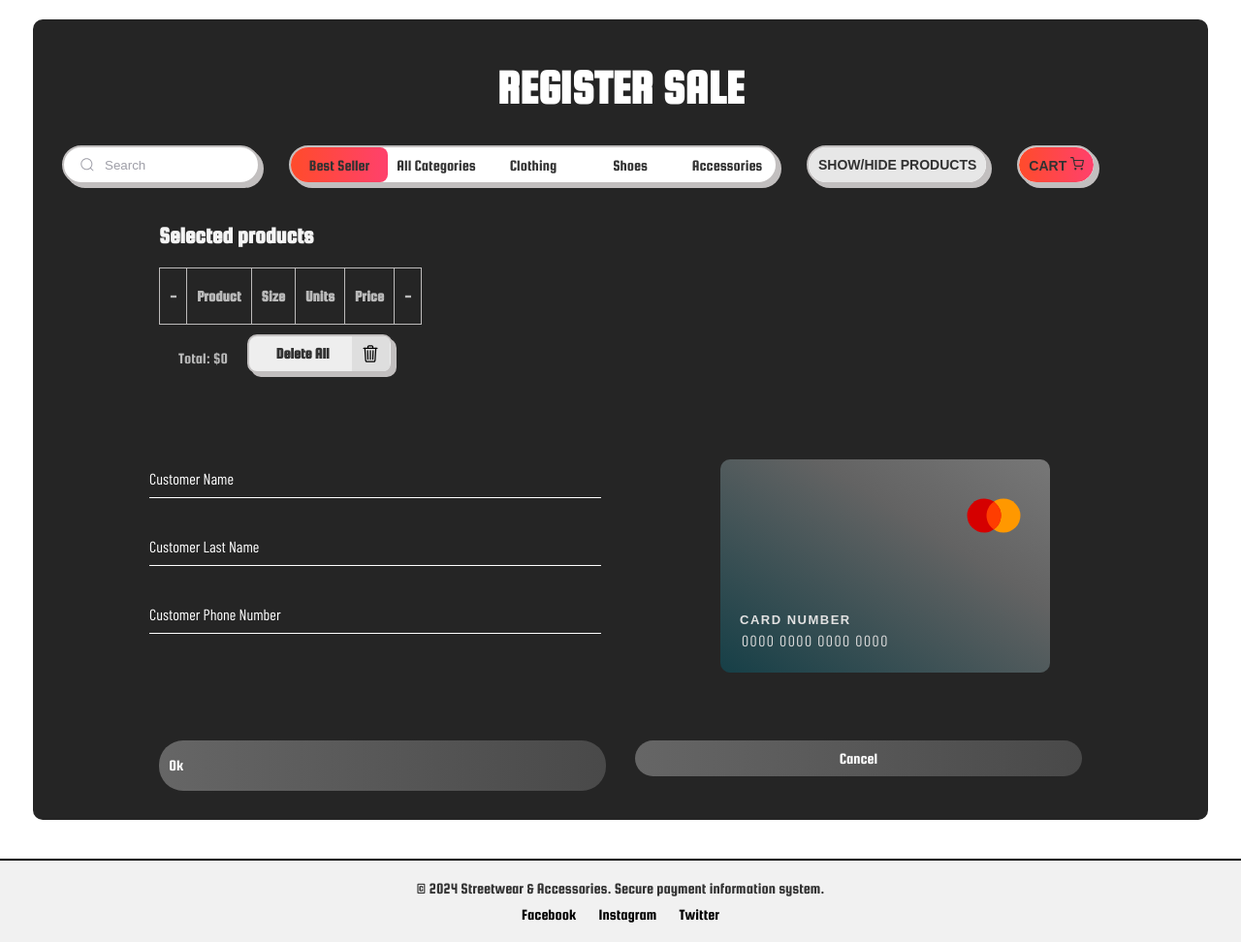
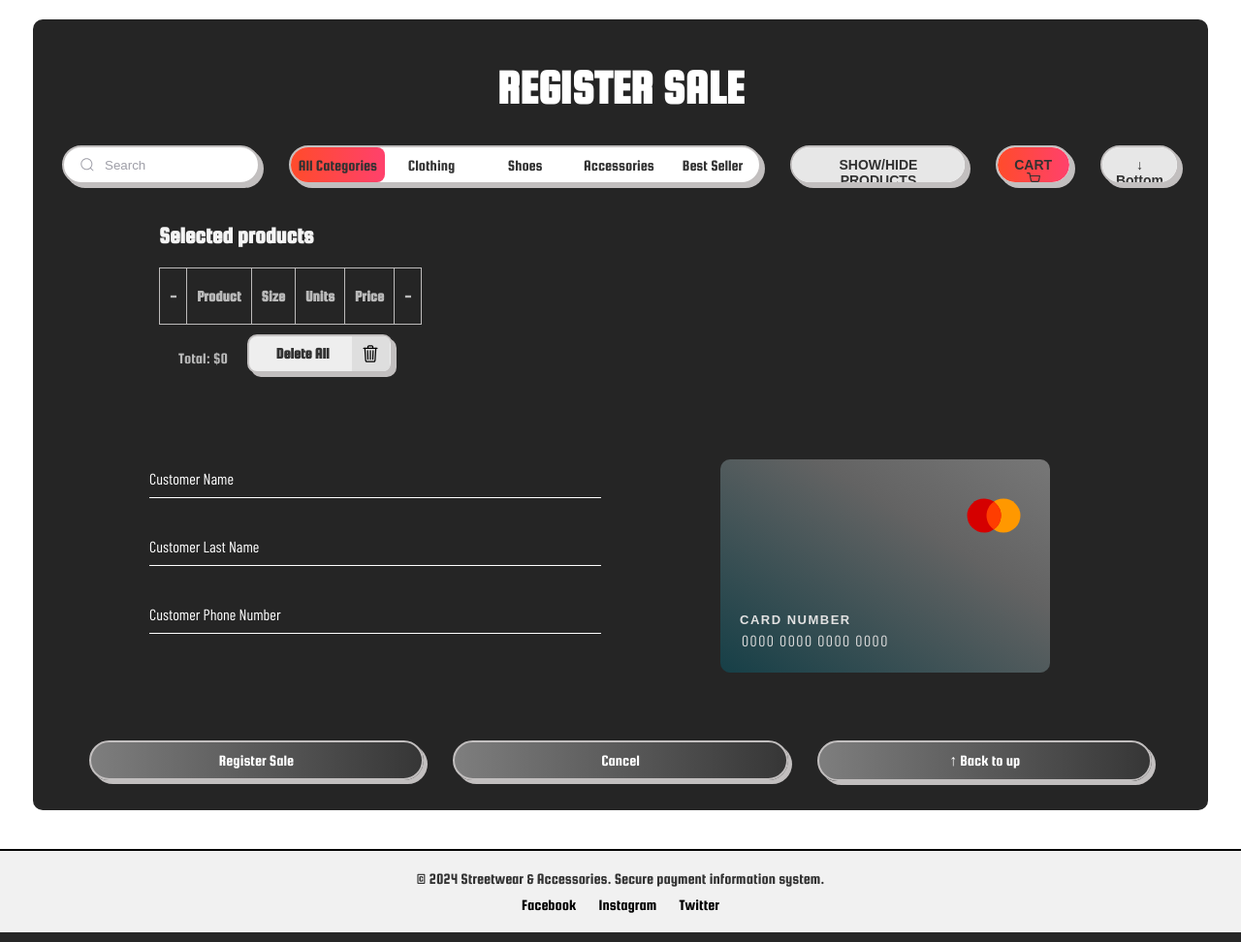
Before and after one commit to AlejandroRiba/proyectocryp2, a Flask app: page /registra_venta in a window 1280 px wide. Shown: the part 70-1042 px from the top of the page at 97% size. Run offline with Flask 3, Linux system fonts and the light colour scheme; the visitor is signed in with stand-in values (Sample User, id 1); lists and menus that the app fills with data are empty.

Commit message:
Front para la venta

```diff
--- a/models/Producto.py
+++ b/models/Producto.py
@@ -98,8 +98,8 @@ def editar_producto_con_variantes(producto_id, nombre, color, precio, variantes,
 def obtener_productos():
     return Producto.query.all()
 
-def mas_vendidos():
-    return Producto.query.order_by(Producto.salidas.desc()).limit(4).all()
+def productos_paginados():
+    return Producto.query.paginate(page=1, per_page=4)
 
 def obtener_producto_por_id(id):
     return Producto.query.get(id)
--- a/routes/clients_transactions.py
+++ b/routes/clients_transactions.py
@@ -3,7 +3,7 @@ import json
 from flask import Blueprint, redirect, render_template, request, session
 
 from models.Cliente import crear_cliente_con_tarjeta
-from models.Producto import mas_vendidos, modificar_salidas_producto, modificar_stock_variante, obtener_producto_por_id
+from models.Producto import productos_paginados, modificar_salidas_producto, modificar_stock_variante, obtener_producto_por_id
 from models.Producto import obtener_salidas_producto, obtener_stock_variante, obtener_variante_por_id_y_talla, obtener_variantes_por_producto_id
 from models.Tarjeta import obtener_clave_tarjeta
 from models.Transaccion import consulta_transacciones, crear_transaccion_con_detalles, transacciones_por_empleado
@@ -22,8 +22,8 @@ def consulta_clientes():
 @clients_transactions_blueprint.route('/registra_venta', methods=['GET'])
 def registra_venta():
     username = session['username']
-    productos = mas_vendidos() #aplica un filtro de productos más vendidos para que no se tenga una tabla muy extensa
-    return render_template('registra_venta.html', status=username, productos=productos)
+    productos = productos_paginados() #aplica un filtro de productos más vendidos para que no se tenga una tabla muy extensa
+    return render_template('registra_venta.html', status=username, productos=productos, page=1, per_page=4)
 
 
 @clients_transactions_blueprint.route('/procesar_venta', methods=['POST'])
--- a/static/buttons.css
+++ b/static/buttons.css
@@ -325,27 +325,35 @@ input[type="number"]::-webkit-outer-spin-button {
 
 /* LOADING */
 .loading {
-    color: white;
-    font-weight: 500;
-    border-radius: 0.5rem;
-    font-size: 1rem;
-    line-height: 2rem;
-    padding-left: 2rem;
-    padding-right: 2rem;
-    padding-top: 0.7rem;
-    padding-bottom: 0.7rem;
-    text-align: center;
-    margin-right: 0.5rem;
-    display: inline-flex;
-    align-items: center;
+    width: 100%;
+    padding: 10px;
     border: none;
+    border-radius: 25px;
+    color: #fff;
+    background: linear-gradient(to right, #7e7e7e, #363636);
+    font-size: 16px;
+    font-family: 'Squada One';
+    cursor: pointer;
+    border: 2px solid #c2bfbf;
+    box-shadow: 4px 4px #c2bfbf;
 }
+
+.send_btn:hover{
+    background: linear-gradient(to right, #504f4f, #1b8102);
+}
+
+.cancel_btn:hover{
+    /* background: linear-gradient(to right, #504f4f, #530827); */
+    background: linear-gradient(to right, #f8735b, #e24469);
+}
+
 
 .loading svg {
     display: inline;
-    width: 1.3rem;
-    height: 1.3rem;
-    margin-right: 0.75rem;
+    width: 14px;
+    padding: 0;
+    margin-right: 10px;
+    height: 14px;
     color: white;
     animation: spin_357 1s linear infinite;
 }
@@ -481,3 +489,27 @@ input[type="number"]::-webkit-outer-spin-button {
   width: 100%;
   font-weight: bold;
 }
+
+/*BOTONES NEXT Y PREV*/
+.pagination{
+    margin: 0;
+    padding: 10px 20px;
+}
+
+.next {
+    position: relative;
+    font-size: 16px;
+    height: 20px;
+    border: none;
+    color: #b9b9b9;
+    background-color:transparent;
+    overflow: hidden;
+    border-radius: 5px;
+    font-family: 'Squada One', sans-serif;
+}
+
+.next:hover {
+    background: linear-gradient(to right, #ff4b2b, #ff416c);
+    color: #323232;
+    transition: 0.2s;
+}
--- a/templates/registra_venta.html
+++ b/templates/registra_venta.html
@@ -16,7 +16,7 @@
     <!-- Navbar -->
     <!-- EMPIEZA CONTENIDO DE PÁGINA -->
     <div class="contenedor_buscador">
-        <h1>REGISTER SALE</h1>
+        <h1 id="title">REGISTER SALE</h1>
         <!-- BUSCADOR Y FILTROS -->
         {% include "shared/buscador.html" %}
         <!-- BUSCADOR Y FILTROS -->
@@ -78,14 +78,17 @@
             </div>
 
             <div style="display: flex; gap: 30px; text-align: center; justify-content: center; padding: 20px 0;">
-              <div class="button-box" style="width: 40%;">
-                <button class="loading" type="submit"><svg style="display: none;" aria-hidden="true" role="status" class="inline w-4 h-4 mr-3 text-white animate-spin" viewBox="0 0 100 101" fill="none" xmlns="http://www.w3.org/2000/svg">
+              <div style="width: 30%;">
+                <button id="btn_enviar" class="loading send_btn" type="submit"><svg id="svg_loading" style="display: none;" aria-hidden="true" role="status" class="inline w-4 h-4 mr-3 text-white animate-spin" viewBox="0 0 100 101" fill="none" xmlns="http://www.w3.org/2000/svg">
                     <path d="M100 50.5908C100 78.2051 77.6142 100.591 50 100.591C22.3858 100.591 0 78.2051 0 50.5908C0 22.9766 22.3858 0.59082 50 0.59082C77.6142 0.59082 100 22.9766 100 50.5908ZM9.08144 50.5908C9.08144 73.1895 27.4013 91.5094 50 91.5094C72.5987 91.5094 90.9186 73.1895 90.9186 50.5908C90.9186 27.9921 72.5987 9.67226 50 9.67226C27.4013 9.67226 9.08144 27.9921 9.08144 50.5908Z" fill="#E5E7EB"></path>
                     <path d="M93.9676 39.0409C96.393 38.4038 97.8624 35.9116 97.0079 33.5539C95.2932 28.8227 92.871 24.3692 89.8167 20.348C85.8452 15.1192 80.8826 10.7238 75.2124 7.41289C69.5422 4.10194 63.2754 1.94025 56.7698 1.05124C51.7666 0.367541 46.6976 0.446843 41.7345 1.27873C39.2613 1.69328 37.813 4.19778 38.4501 6.62326C39.0873 9.04874 41.5694 10.4717 44.0505 10.1071C47.8511 9.54855 51.7191 9.52689 55.5402 10.0491C60.8642 10.7766 65.9928 12.5457 70.6331 15.2552C75.2735 17.9648 79.3347 21.5619 82.5849 25.841C84.9175 28.9121 86.7997 32.2913 88.1811 35.8758C89.083 38.2158 91.5421 39.6781 93.9676 39.0409Z" fill="currentColor"></path>
-                    </svg>Ok</button>
+                    </svg>Register Sale</button>
               </div>
-              <div class="button-box" style="width: 40%;">
-                <button type="button" onclick="redireccion('/')">Cancel</button>
+              <div  style="width: 30%;">
+                <button id="btn_cancel" class="loading cancel_btn" type="button" onclick="redireccion('/')">Cancel</button>
+              </div>
+              <div style="width: 30%;">
+                <button id="btn_subir" class="loading cancel_btn" type="button" onclick="volverArriba()">↑ Back to up</button>
               </div>
             </div>
         </form>
--- a/templates/shared/buscador.html
+++ b/templates/shared/buscador.html
@@ -11,13 +11,7 @@
     </div>
     <div class="wrapper1">
         <div class="option1" onclick="aplicarFiltros()">
-            <input checked="" value="best" name="filtro" type="radio" class="input" />
-            <div class="btn">
-            <span class="span">Best Seller</span>
-            </div>
-        </div>
-        <div class="option1" onclick="aplicarFiltros()">
-            <input value="" name="filtro" type="radio" class="input" />
+            <input checked value="" name="filtro" type="radio" class="input" />
             <div class="btn">
             <span class="span">All Categories</span>
             </div>
@@ -40,6 +34,12 @@
             <span class="span">Accessories</span>
             </div>
         </div>
+        <div class="option1" onclick="aplicarFiltros()">
+            <input value="best" name="filtro" type="radio" class="input" />
+            <div class="btn">
+            <span class="span">Best Seller</span>
+            </div>
+        </div>
     </div>
     <div class="group">
         <button id="btn_shproductos" class="productos" type="button" onclick="ocultarProductos(this)">Show/Hide products</button>
@@ -51,4 +51,7 @@
             <path d="M1 1h4l2.68 13.39a2 2 0 0 0 2 1.61h9.72a2 2 0 0 0 2-1.61L23 6H6"></path>
         </svg></button>
     </div>
+    <div class="group">
+        <button class="productos" type="button" style="text-transform: none;" onclick="scrollToBottom()">↓ Bottom</button>
+    </div>
 </div>
--- a/templates/shared/tablaproductos.html
+++ b/templates/shared/tablaproductos.html
@@ -15,7 +15,14 @@
             </tr>
         </thead>
         <tbody>
-            {% for producto in productos %}
+            {% if not productos.items %}
+                <tr>
+                    <td colspan="10" style="text-align: center; color: red; border-left: none; border-right: none">
+                        No results found for this search.
+                    </td>
+                </tr>
+            {% else %}
+                {% for producto in productos.items %}
                     <tr>
                         <td style="border-left: none;">{{ producto.id }}</td>
                         <td><div class="contenedor-square"><img id="img_{{producto.id}}" src="static/images/products/{{producto.archivo}}" class="cuadrada"></div></td>
@@ -102,6 +109,16 @@
                         </td>
                     </tr>
                 {% endfor %}
+            {% endif %}
         </tbody>
     </table>
+    <div class="pagination">
+        {% if productos.has_prev %}
+            <button onclick="aplicarFiltros('{{productos.prev_num}}')">Previous</button>
+        {% endif %}
+        <span>/ Page {{ productos.page }} of {{ productos.pages }} /</span>
+        {% if productos.has_next %}
+            <button class="next" onclick="aplicarFiltros('{{productos.next_num}}')">Next</button>
+        {% endif %}
     </div>
+</div>
```
Also changed, not shown: routes/products.py (+15 -3 lines), static/ventas.js (+35 -4 lines). Lines whose indentation alone changed are shown as unchanged.
